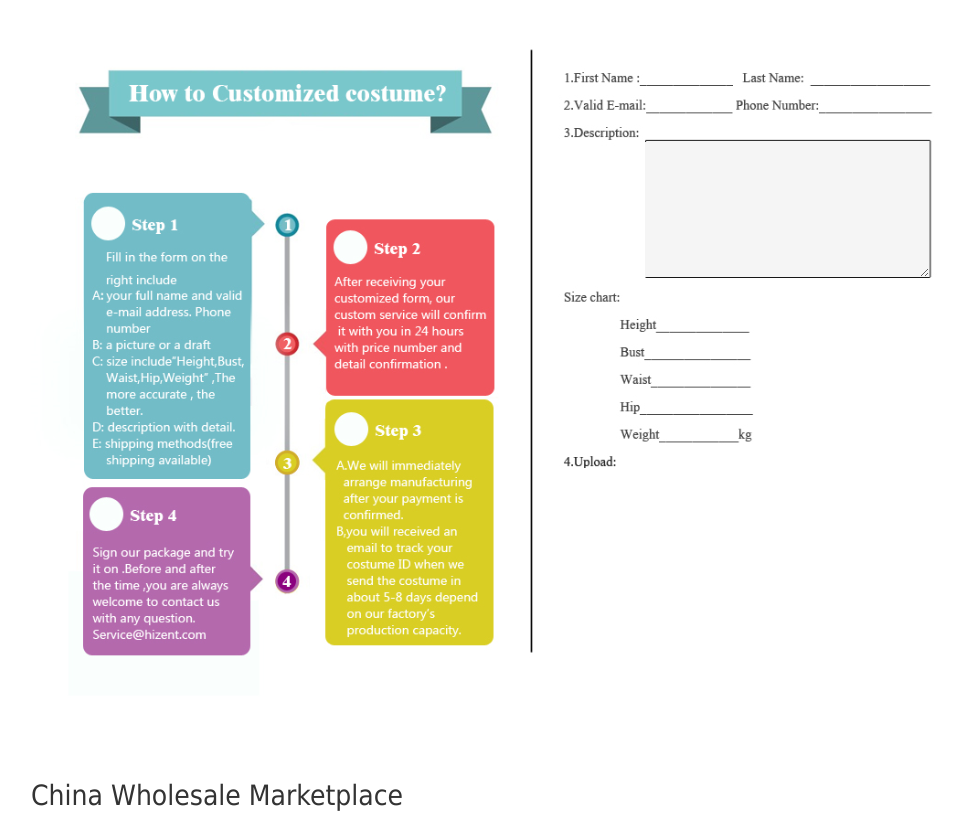
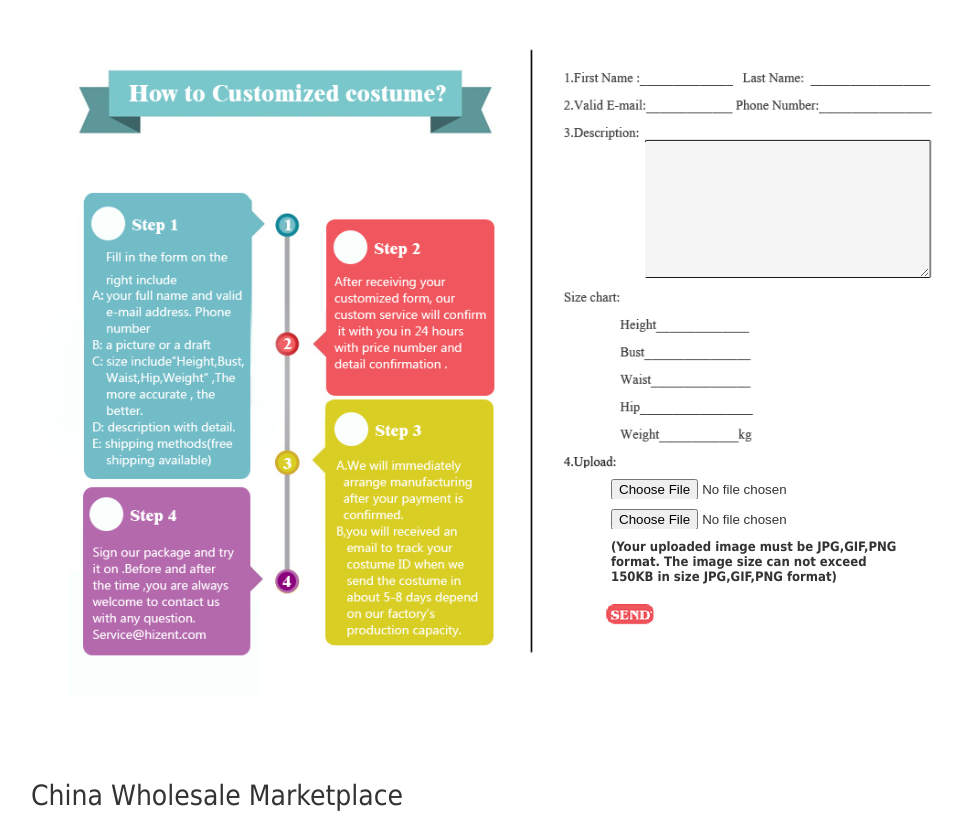
Before and after one commit to Gunslh/webshop, a PHP site: page /customized.html in a window 1280 px wide. Shown: the part 523-1345 px from the top of the page, without its empty margins (97-1060 px from the left). Run offline with PHP 8.4, Linux system fonts and the light colour scheme.

Commit message:
[new feature customize enquiry function add]
Signed-off-by: hqbobo <krhu@5CG445047W.nsn-intra.net>

```diff
--- a/src/app/css/index.css
+++ b/src/app/css/index.css
@@ -784,7 +784,44 @@ h4 {
 .customized-container .cc-form .cc-weight input
 {
 	width:60px;
-
+}
+.cc-send
+{
+	position: absolute;
+	top:600px;
+	right:300px;
+	width:60px;
+	height:32px;
+	background: url("/images/custom_send.png") no-repeat scroll 0px 0px transparent;
+}
+.cc-text
+{
+	position: absolute;
+	top: 540px;
+	right: 50px;
+	width: 300px;
+	height: 60px;
+	text-align: left;
+	font-weight: bold;
+	font-size: 13px;
+}
+.cc-file1, .cc-file2
+{
+	height:20px;
+	width: 220px;
+	overflow: hidden;
+}
+.cc-file1
+{
+	position: absolute;
+	top:480px;
+	right:130px;
+}
+.cc-file2
+{
+	position: absolute;
+	top:510px;
+	right:130px;
 }
 .cc-info
 {
@@ -797,3 +834,13 @@ h4 {
 	margin-top: 20px;
 	margin-bottom: 10px;
 }
+.cc-done
+{
+	text-align: left;
+	font-size: 28px;
+}
+.guid
+{
+	color: red;
+	font-size: 22px;
+}
--- a/src/app/js/user.js
+++ b/src/app/js/user.js
@@ -4,7 +4,6 @@
 // JavaScript Document
 (function($) {
 	$.User = {
-
 		LoginTest:function(url){
 			$.ajax({
 				url : '/customer/UserAction/getSession',
@@ -12,6 +11,7 @@
 				data : false,// form.serialize(),
 				cache : false,
 				dataType : "json",
+				async:false,
 				error : function(XMLHttpRequest, textStatus,
 						errorThrown) {
 					alert("服务器无响应! status: " + textStatus);
--- a/src/customized.html
+++ b/src/customized.html
@@ -14,16 +14,22 @@
 		</div>
 		<div class="customized-container">
 			<div class="cc-form left">
-				<div class="cc-name"><input type="text"></input></div>
-				<div class="cc-lastname"><input type="text"></input></div>
-				<div class="cc-email"><input type="text"></input></div>
-				<div class="cc-phone"><input type="text"></input></div>
-				<div class="cc-description"><textarea></textarea></div>
-				<div class="cc-height"><input type="text"></input></div>
-				<div class="cc-bust"><input type="text"></input></div>
-				<div class="cc-waist"><input type="text"></input></div>
-				<div class="cc-hip"><input type="text"></input></div>
-				<div class="cc-weight"><input type="text"></input></div>
+				<form id="cc-form" name="cc-form" method="post" action="/customer/CustomizedAction/add" enctype="multipart/form-data">
+				<div class="cc-name"><input type="text" id="name"  name="name"></input></div>
+				<div class="cc-lastname"><input type="text" id="lastname" name="lastname"></input></div>
+				<div class="cc-email"><input type="text" id="email" name="email"></input></div>
+				<div class="cc-phone"><input type="text" id="phone" name="phone"></input></div>
+				<div class="cc-description"><textarea id="descr" name="descr"></textarea></div>
+				<div class="cc-height"><input type="text" name="height"></input></div>
+				<div class="cc-bust"><input type="text" name="bust"></input></div>
+				<div class="cc-waist"><input type="text"  name="waist"></input></div>
+				<div class="cc-hip"><input type="text" name="hip"></input></div>
+				<div class="cc-weight"><input type="text" name="weight"></input></div>
+				<div class="cc-file1"><input type="file" name="files"></input></div>
+				<div class="cc-file2"><input type="file" name="files1" id="file"></input></div>
+				<div class="cc-text">(Your uploaded image must be JPG,GIF,PNG format. The image size can not exceed 150KB in size JPG,GIF,PNG format)</div>
+				<div class="cc-send super-link"></div>
+				</form>
 			</div>
 			<div class="clear"></div>
 		</div>
@@ -32,16 +38,22 @@
 	<script src="lib/js/jquery-1.8.1.min.js"></script>
 	<script src="app/js/templates.js"></script>
 	<script src="app/js/public.js"></script>
+	<script src="app/js/user.js"></script>
+	<script src="app/js/ui.js"></script>
 	<script type="text/javascript" src="lib/js/md5-min.js"></script>
 	<script type="text/javascript">
 		$(function() {
+			$.User.LoginTest("/customized.html");
 			$.template.loadHead();
 			$.template.loadTopBanner($('.index-top'));
 			$.template.loadSearchBanner($('.index-search'));
 			$.template.loadMenuBanner($(".index-menu"));
 			$.template.loadFoot($(".footer"));
 
-
+			$('.cc-form .cc-send').click(function(){
+				$.public.mask(true);
+				$("#cc-form").submit();
+			});
 		});
 	</script>
 </body>
--- a/src/frwk/core/BaseAction.class.php
+++ b/src/frwk/core/BaseAction.class.php
@@ -24,7 +24,9 @@ class BaseAction
 
 	public function redirect($url)
 	{
+		echo WEB_ROOT;
 		$this->response->header('Location',WEB_ROOT.$url);
+
 		$this->response->send();
 	}
 
```
Also changed, not shown: environmentSetup/db_init.sql (+20 -0 lines), src/app/js/customize.js (added, +16 -0 lines), src/common/entity/CustomizedEntity.class.php (added, +34 -0 lines), src/customer/actions/CustomizedAction.class.php (added, +60 -0 lines), src/customized_done.html (added, +42 -0 lines), src/images/custom_send.png (added).
